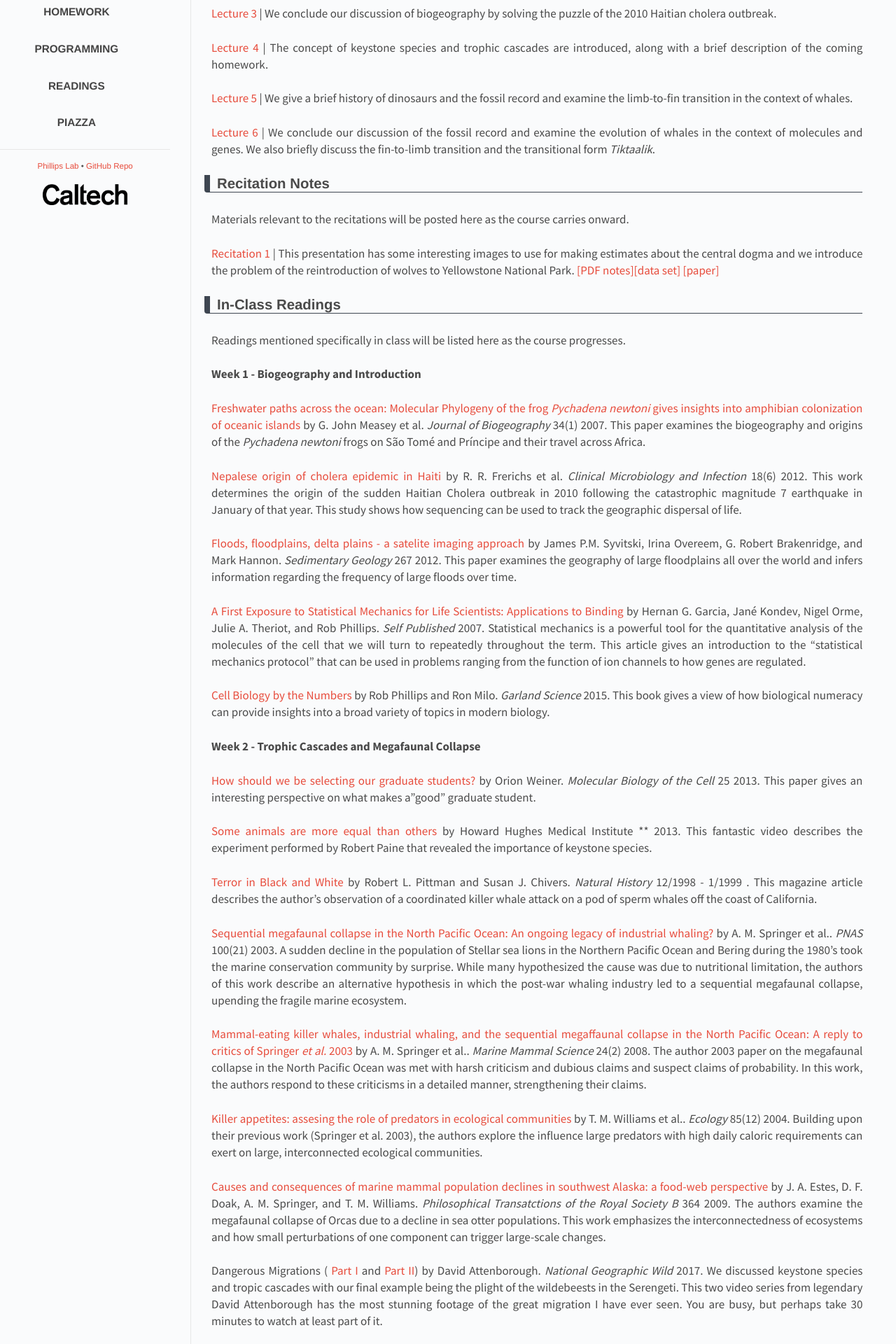
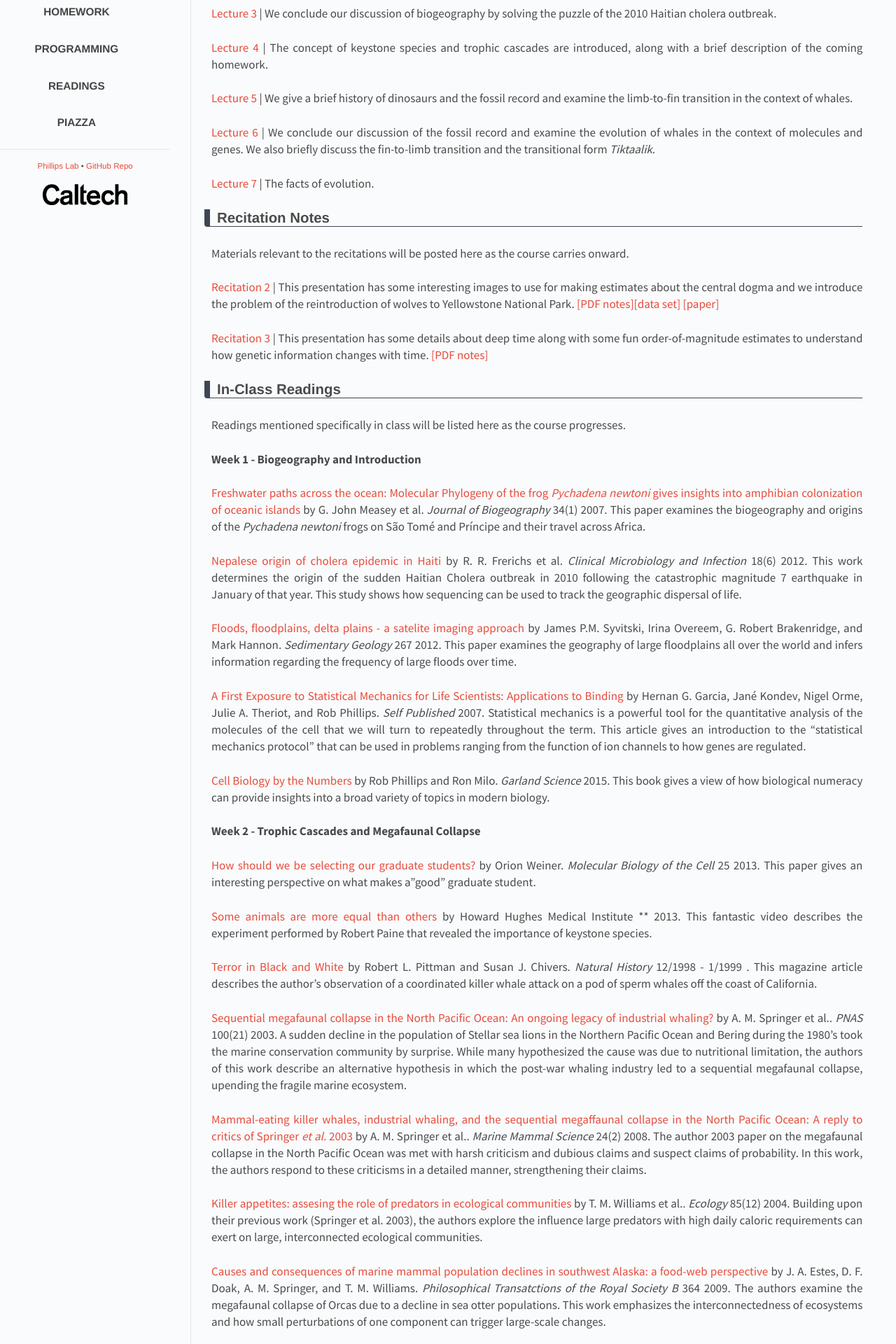
Before and after one commit to RPGroup-PBoC/bi1, a Jekyll site: the page built from _posts/2017-01-24-readings.md, in a window 1280 px wide. Shown: the part 477-2397 px from the top of the page at 70% size. Built offline with Jekyll 4.4.1, drawn with Linux system fonts in a browser that asks for light colours.

Commit message:
Added lecture 7 and rec 3 materials to reading page

```diff
--- a/_posts/2017-01-24-readings.md
+++ b/_posts/2017-01-24-readings.md
@@ -26,14 +26,18 @@ share these notes with anyone outside of the course.
 [Lecture 6](http://www.rpgroup.caltech.edu/courses/bi1_2017/protected/Bi1_Sp2017_lec06_fossil_record_continued.pdf) \| We conclude our discussion of the fossil record
 and examine the evolution of whales in the context of molecules and genes. We also briefly discuss the fin-to-limb transition and the transitional form *Tiktaalik*.
 
+[Lecture 7](http://www.rpgroup.caltech.edu/courses/bi1_2017/protected/Bi1_Sp2017_lec07_facts_of_evolution.pdf) \| The facts of evolution.
 
 ## Recitation Notes
 Materials relevant to the recitations will be posted here as the course carries
 onward.
 
-[Recitation 1](http://www.rpgroup.caltech.edu/courses/bi1_2017/protected/Bi1_Sp2017_rec01_central_dogma.pdf) \| This presentation has some interesting images to use for
+[Recitation 2](http://www.rpgroup.caltech.edu/courses/bi1_2017/protected/Bi1_Sp2017_rec02_central_dogma.pdf) \| This presentation has some interesting images to use for
 making estimates about the central dogma and we introduce the problem of
-the reintroduction of wolves to Yellowstone National Park. [\[PDF notes\]](http://www.rpgroup.caltech.edu/courses/bi1_2017/protected/Bi1_Sp2017_rec01_central_dogma_notes.pdf)[\[data set\]](http://www.rpgroup.caltech.edu/courses/bi1_2017/data/yellowstone.zip)[ \[paper\]](http://www.rpgroup.caltech.edu/courses/bi1_2017/protected/Goldberg2014.pdf)
+the reintroduction of wolves to Yellowstone National Park. [\[PDF notes\]](http://www.rpgroup.caltech.edu/courses/bi1_2017/protected/Bi1_Sp2017_rec02_central_dogma_notes.pdf)[\[data set\]](http://www.rpgroup.caltech.edu/courses/bi1_2017/data/yellowstone.zip)[ \[paper\]](http://www.rpgroup.caltech.edu/courses/bi1_2017/protected/Goldberg2014.pdf)
+
+
+[Recitation 3](http://www.rpgroup.caltech.edu/courses/bi1_2017/protected/Bi1_Sp2017_rec03_deep_time.pdf) \| This presentation has some details about deep time along with some fun order-of-magnitude estimates to understand how genetic information changes with time. [\[PDF notes\]](http://www.rpgroup.caltech.edu/courses/bi1_2017/protected/Bi1_Sp2017/rec03_deep_time_notes.pdf)
 
 ## In-Class Readings
 
```
Also changed, not shown: 2 other files.
